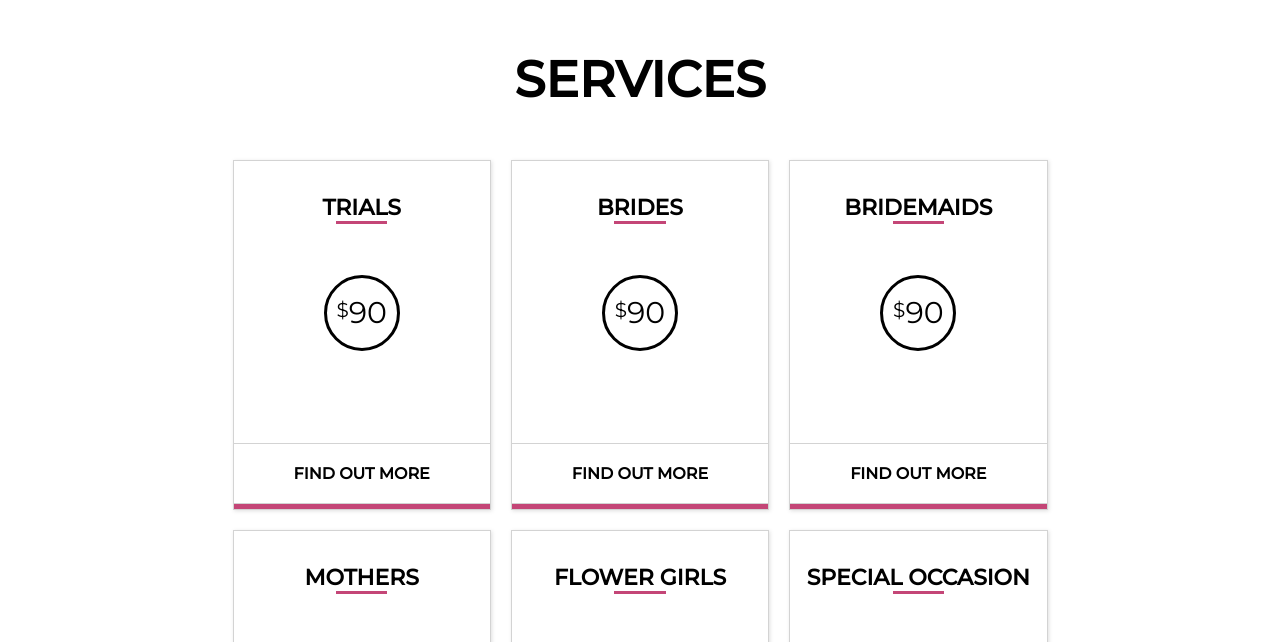
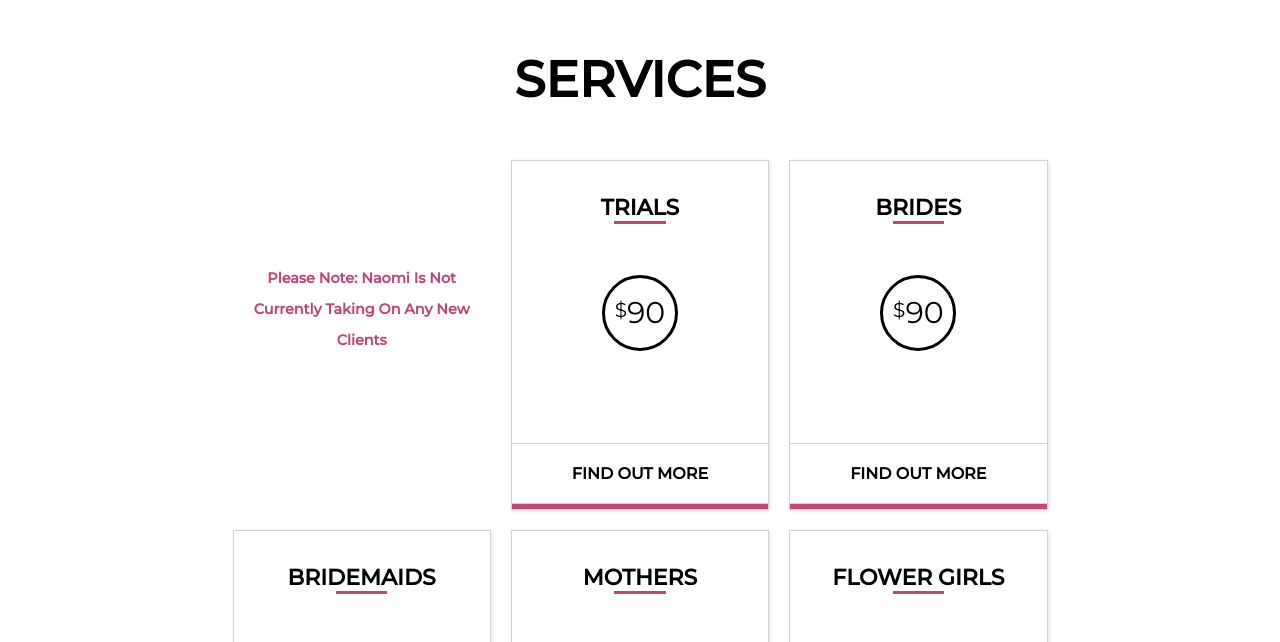
Before and after one commit to iamjmitch/NaomiEldredv2, a Gatsby site: page /services in a window 1280 px wide. Shown: the part 98-740 px from the top of the page. Built offline with nearby package versions, Linux system fonts and the light colour scheme; Gatsby itself is replaced by a stand-in of ours.

Commit message:
service update

```diff
--- a/src/pages/services.js
+++ b/src/pages/services.js
@@ -2,7 +2,7 @@ import React from "react"
 
 import styled from "styled-components"
 import { Container, ContainerGrid } from "../styles/shared"
-
+import { Paragraph } from "../styles/shared"
 import Layout from "../components/global/layout"
 import PageHeader from "../components/global/pageHeader"
 import {
@@ -57,6 +57,26 @@ const ServicesPage = props => {
         padding="0 20px"
         margin="0 0 20px 0"
       >
+        <Paragraph
+          fontSize="12px"
+          lineHeight="30px"
+          textAlign="center"
+          padding="0 10px 50px 10px"
+          data-sal="slide-right"
+          data-sal-delay="100"
+          data-sal-easing="ease"
+          other="b{font-weight:600;color:rgb(196, 70, 119); font-size:1.2em;}"
+        >
+          <b>Please Note: Naomi is not currently taking on any new clients</b>
+          {/* <br></br>
+        <br></br>
+        Due to a large number of recent bookings, Naomi is currently unable to
+        take on any new bookings. <br></br>Your interest in Naomi's services are
+        greatly appreciated
+        <br></br>
+        <br></br>
+        <b>This page will be updated once new bookings are being accepted</b> */}
+        </Paragraph>
         {SERVICECARDINFO.map(item => {
           return (
             <ServiceCard
```
